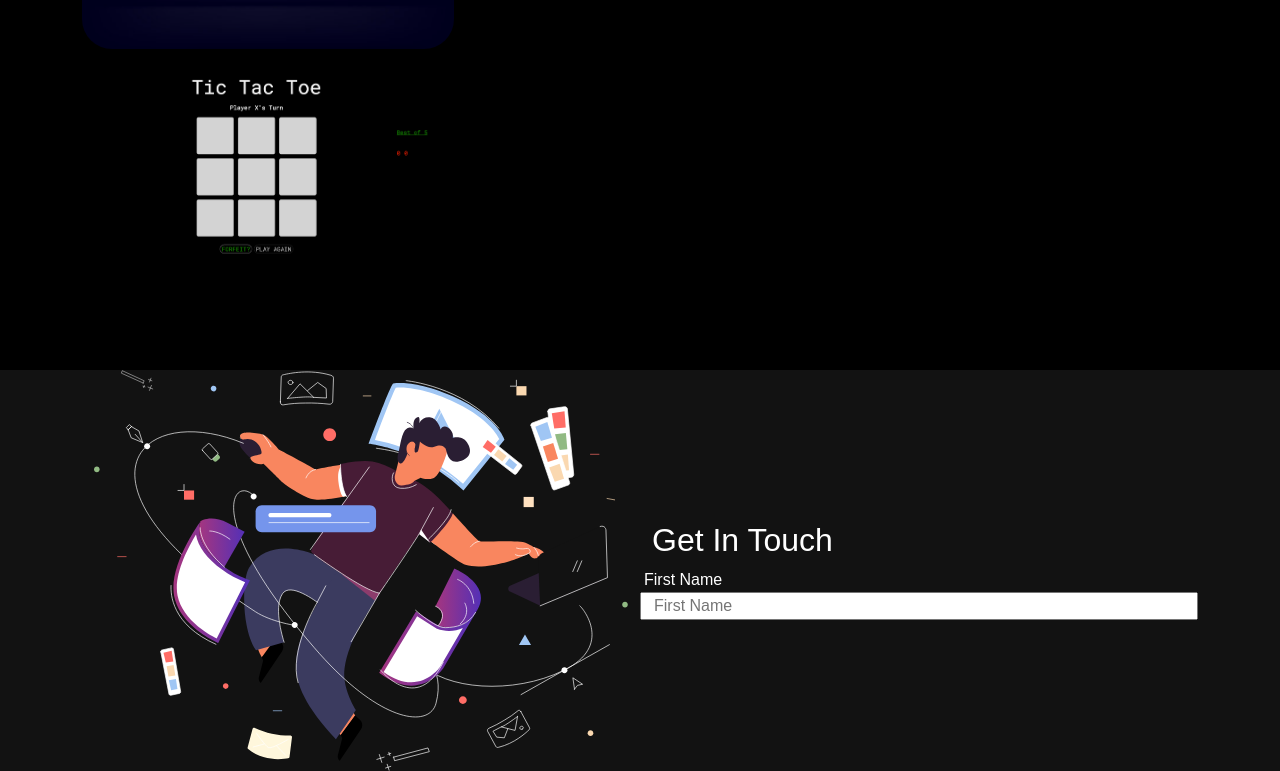
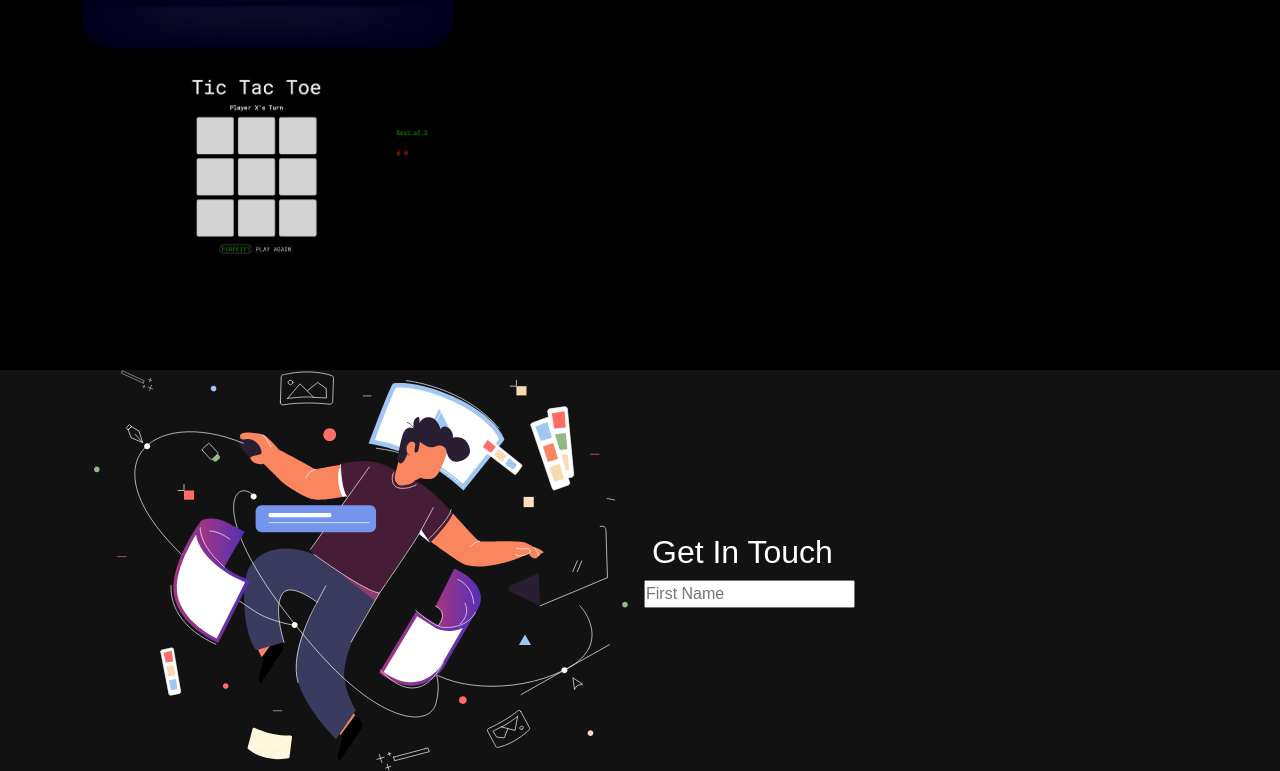
Before and after one commit to Graehm/portfolio, a React (Create React App) app: page / in a window 1280 px wide. Shown: the part 1861-2632 px from the top of the page. Built offline with nearby package versions, Linux system fonts and the light colour scheme.

Commit message:
first name field integrated but styling not working and down to one error now which is useState not being assigned

```diff
--- a/src/components/Contact.js
+++ b/src/components/Contact.js
@@ -30,14 +30,10 @@ export const Contact = () => {
                   <h2>Get In Touch</h2>
                     <form onSubmit={handleSubmit}>
                       <Row>
-                        <label htmlFor="name" className="px-1">First Name</label>
-                        <input
-                          id="name"
-                          type="name"
-                          name="name"
-                          placeholder="First Name">
-                        </input>
-                        <ValidationError prefix="Name" field="name" errors={state.errors} />
+                        <Col size={12} md={6} className="px-1" htmlFor="first-name">
+                          <input type="text" id="name" name="name"placeholder="First Name"></input>
+                          <ValidationError prefix="Name" field="name" errors={state.errors} />
+                        </Col>
                       </Row>
                     </form>
                 </div>
```
